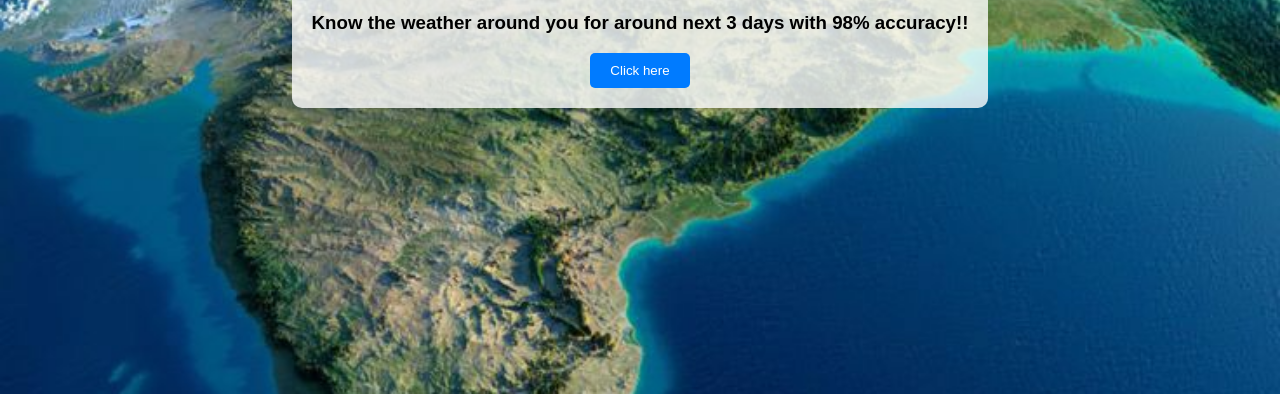
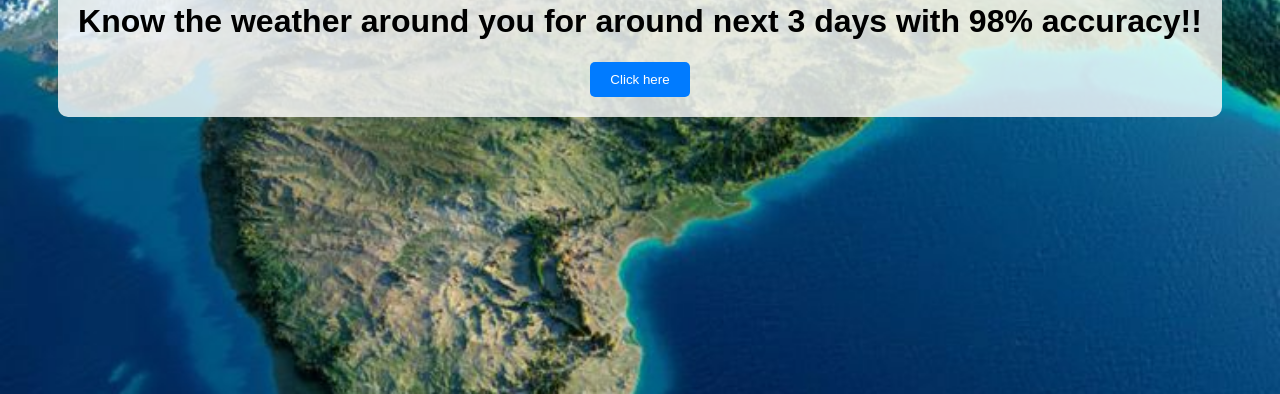
Before and after one commit to NishchithaSP/weather-predictor, a plain HTML site: page index.html in a window 1280 px wide. Shown: the part 406-800 px from the top of the page. Drawn offline with Linux system fonts and the light colour scheme.

```diff
--- a/index.html
+++ b/index.html
@@ -9,7 +9,8 @@
 <body>
     <div class="container">
         <h1 id="page-heading">Weather Predictor</h1>
-        <h3 id="weather-text">Know the weather around you for around next 3 days with 98% accuracy!!</h3>
+        <div id="date-day"></div> <!-- Add this element to display date and day -->
+        <h1 id="weather-text">Know the weather around you for around next 3 days with 98% accuracy!!</h1>
         <button id="weather-button">Click here</button>
         <div id="loading-spinner" class="hidden">
             <div class="spinner"></div>
```
